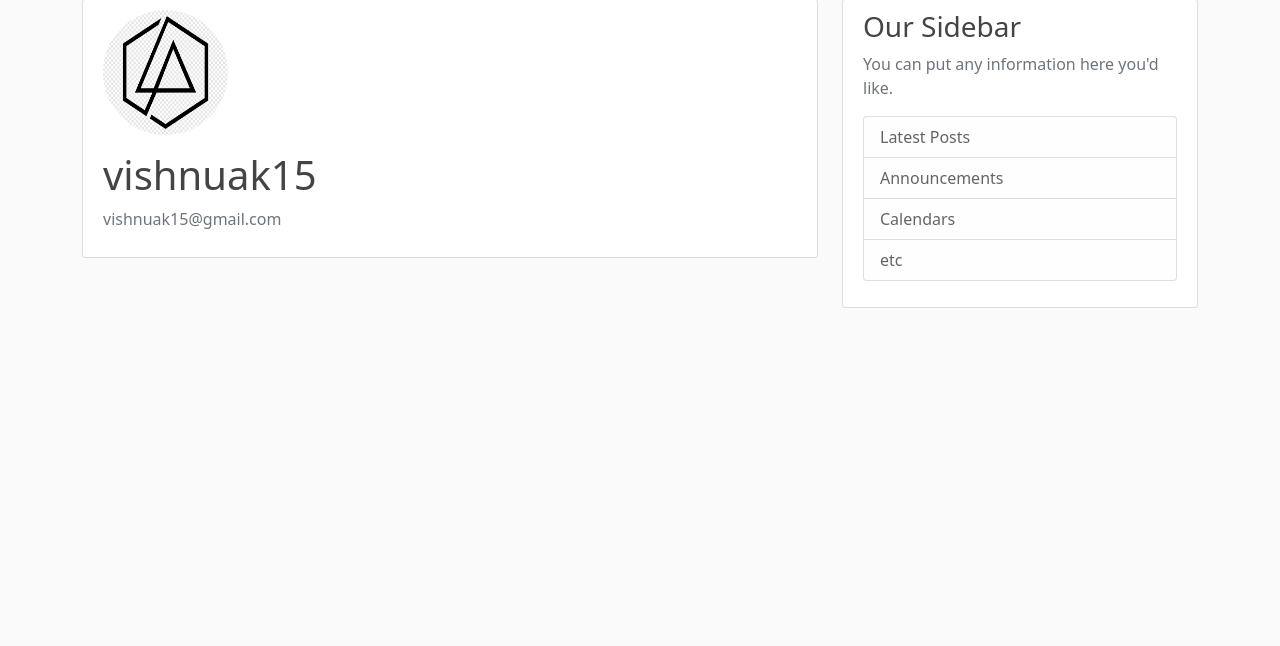
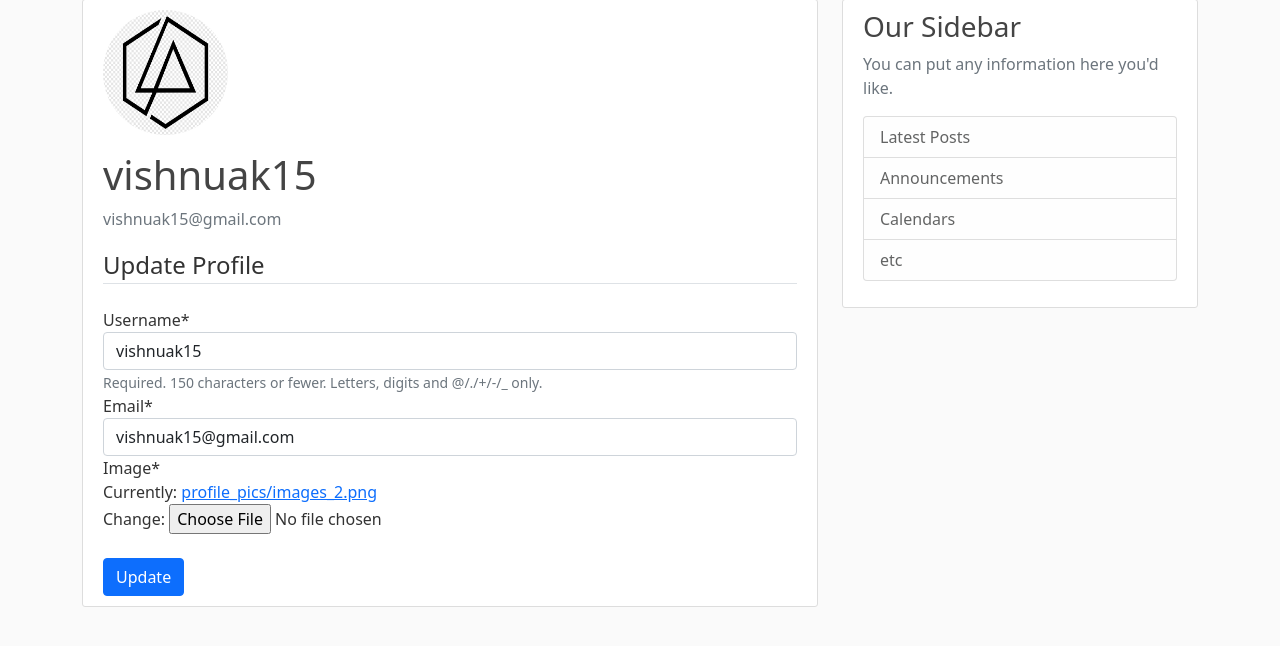
Before and after one commit to vishnuak15/django-blog, a Django app: page /profile/ in a window 1280 px wide. Shown: the part 81-727 px from the top of the page. Run offline with Django 3.2, Linux system fonts and the light colour scheme; a user stored in the database is signed in; data comes from the database, SQL or seed files in the repository; both versions use the stored data as it was after the commit; some libraries are stand-ins or nearby versions.

Commit message:
updated profile page

```diff
--- a/blog/templates/blog/home.html
+++ b/blog/templates/blog/home.html
@@ -1,9 +1,10 @@
 {% extends "blog/base.html" %} {% block content %} {% for post in posts %}
 <article class="media content-section">
+    <img class="rounded-circle article-img" src="{{ post.author.profile.image.url }}">
     <div class="media-body">
         <div class="article-metadata">
             <a class="mr-2" href="#">{{ post.author }}</a>
-            <small class="text-muted">{{ post.date_posted|date:"F d, Y"  }}</small>
+            <small class="text-muted">{{ post.date_posted|date:"F d, Y" }}</small>
         </div>
         <h2><a class="article-title" href="#">{{ post.title }}</a></h2>
         <p class="article-content">{{ post.content }}</p>
--- a/users/forms.py
+++ b/users/forms.py
@@ -1,6 +1,7 @@
 from django import forms
 from django.contrib.auth.models import User
 from django.contrib.auth.forms import UserCreationForm
+from .models import *
 
 class UserResgistrForm(UserCreationForm):
     email = forms.EmailField(required=True)
@@ -8,3 +9,15 @@ class UserResgistrForm(UserCreationForm):
     class Meta:
         model = User
         fields = ['username', 'email', 'password1','password2']
+
+class UserUpdateForm(forms.ModelForm):
+    email = forms.EmailField()
+
+    class Meta:
+        model = User
+        fields = ['username', 'email',]
+
+class ProfileUpdateForm(forms.ModelForm):
+    class Meta:
+        model = Profile
+        fields = ['image', ]
--- a/users/models.py
+++ b/users/models.py
@@ -1,10 +1,20 @@
 from django.db import models
 from django.contrib.auth.models import User
 # Create your models here.
-
+from PIL import Image
 class Profile(models.Model):
     user = models.OneToOneField(User,on_delete=models.CASCADE)
     image = models.ImageField(default='default.jpg', upload_to='profile_pics')
 
     def __str__(self):
         return f'Profile of {self.user.username}.'
+
+    def save(self):
+        super().save()
+
+        img = Image.open(self.image.path)
+
+        if img.height > 300 or img.width > 300:
+            output_size = (300,300)
+            img.thumbnail(output_size)
+            img.save(self.image.path)
--- a/users/templates/users/profile.html
+++ b/users/templates/users/profile.html
@@ -7,6 +7,21 @@
             <p class="text-secondary">{{ user.email }}</p>
         </div>
     </div>
-    <!-- FORM HERE -->
+    <form method="POST" enctype="multipart/form-data">
+        {% csrf_token %}
+        <fieldset class="form-group">
+            <legend class="border-bottom mb-4">
+                Update Profile
+            </legend>
+            {{ u_form|crispy }} {{ p_form|crispy }}
+        </fieldset>
+        <br>
+        <div class="form-group">
+            <button class="btn btn-primary" type="submit">
+                Update
+            </button>
+        </div>
+    </form>
+
 </div>
 {% endblock content %}
--- a/users/views.py
+++ b/users/views.py
@@ -4,6 +4,7 @@ from django.contrib.auth.forms import UserCreationForm
 from django.contrib import messages
 from django.contrib.auth.decorators import login_required
 # Create your views here.
+from .forms import *
 
 def register(request):
     if request.method == "POST":
@@ -19,4 +20,22 @@ def register(request):
 
 @login_required
 def profile(request):
-    return render(request,'users/profile.html')
+    if request.method == "POST":
+        u_form = UserUpdateForm(request.POST,instance=request.user)
+        p_form = ProfileUpdateForm(request.POST,request.FILES,instance=request.user.profile)
+
+        if u_form.is_valid() and p_form.is_valid():
+            u_form.save()
+            p_form.save()
+            messages.success(request, f'Your account has been updated!')
+            return redirect('profile')
+
+    else:
+        u_form = UserUpdateForm(instance=request.user)
+        p_form = ProfileUpdateForm(instance=request.user.profile)
+
+    context = {
+        'u_form':u_form,
+        'p_form':p_form,
+    }
+    return render(request,'users/profile.html',context)
```
Also changed, not shown: db.sqlite3, media/profile_pics/Screenshot_20210529-192525_Gallery_ekC2Tf9.jpg (added), media/profile_pics/Ultraviolet_4K_wallpaper_3840_x_2160.jfif (added), media/profile_pics/default_FfSmuzP.jpg (added), media/profile_pics/images_2.png (added).
